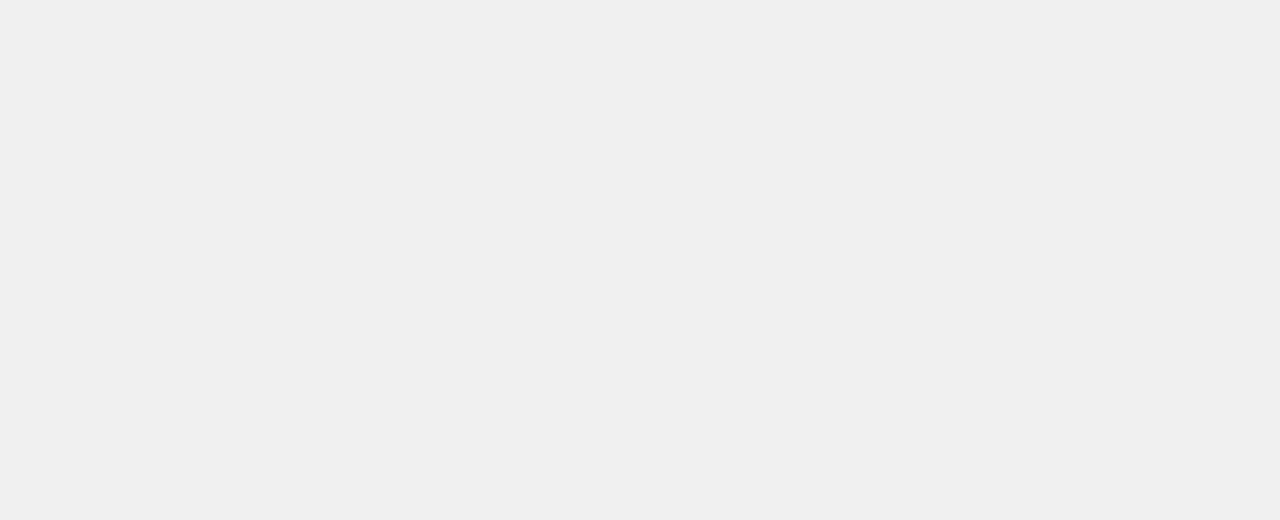
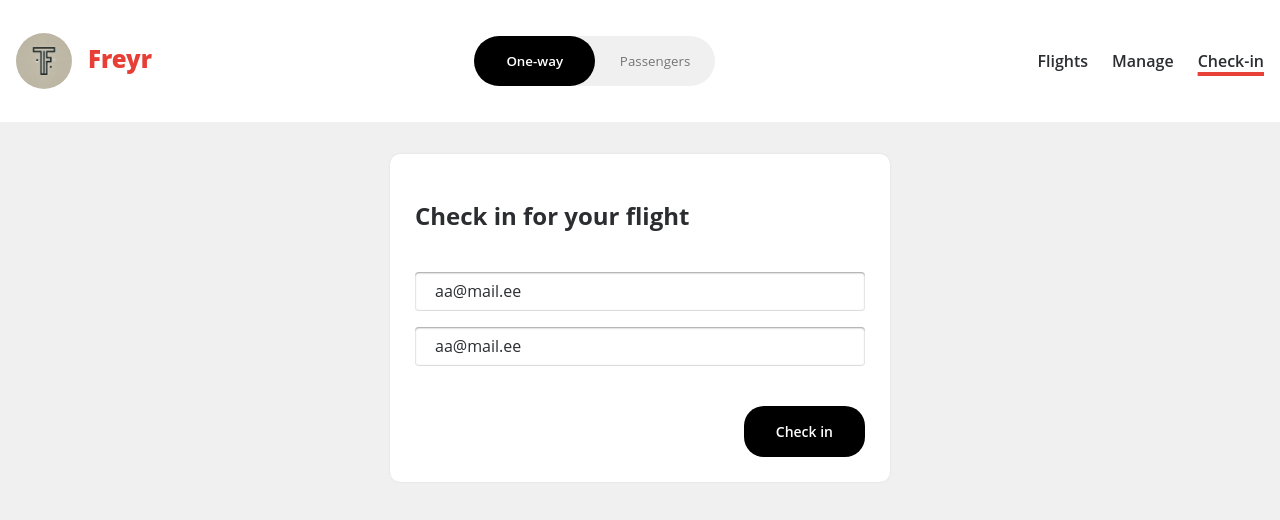
Before and after one commit to Mairo022/cosmos_odyssey, an Angular app: page /check-in in a window 1280 px wide. Before the commit this address led to /. Shown: the top 520 px of the page. Built offline with nearby package versions, Linux system fonts and the light colour scheme.

Commit message:
Create check-in view

```diff
--- a/src/app/app.routes.ts
+++ b/src/app/app.routes.ts
@@ -8,5 +8,9 @@ export const routes: Routes = [
   {
     path: 'booking',
     loadComponent: () => import('./features/booking/components/booking.component').then(m => m.BookingComponent)
+  },
+  {
+    path: 'check-in',
+    loadComponent: () => import('./features/check-in/components/check-in.component').then(m => m.CheckInComponent)
   }
 ];
--- a/src/app/components/navbar/navbar.component.html
+++ b/src/app/components/navbar/navbar.component.html
@@ -9,7 +9,7 @@
       <input type="number" class="options__passengers" placeholder="Passengers" value=""/>
     </div>
     <div class="pages">
-      <a class="pages__page" routerLink="/" routerLinkActive="activelink">Flights</a>
+      <a class="pages__page" routerLink="/"  routerLinkActive="activelink" [routerLinkActiveOptions]="{exact: true}">Flights</a>
       <a class="pages__page" routerLink="/manage" routerLinkActive="activelink">Manage</a>
       <a class="pages__page" routerLink="/check-in" routerLinkActive="activelink">Check-in</a>
     </div>
--- /dev/null
+++ b/src/app/features/check-in/components/check-in.component.html
@@ -0,0 +1,29 @@
+<app-navbar/>
+<section class="check_in">
+  <h2 class="title">Check in for your flight</h2>
+  <form [formGroup]="checkInForm" (ngSubmit)="onCheckInSubmit()">
+    <input class="input" type="text" formControlName="ticket" placeholder="Booking reference or ticket number">
+    @if (!isInputValid("ticket")) {
+      <span class="input_error">* {{getValidationMessage("ticket")}}</span>
+    }
+    <input class="input" type="text" formControlName="email" placeholder="E-mail">
+    @if (!isInputValid("email")) {
+      <span class="input_error">* {{getValidationMessage("email")}}</span>
+    }
+    <button class="submit"
+            type="submit"
+            [disabled]="!checkInForm.valid || FetchStatus.Loading === checkInFetch.status$.value"
+            [class.loading]="FetchStatus.Loading === checkInFetch.status$.value">
+      Check in
+    </button>
+
+    @if (FetchStatus.Error === checkInFetch.status$.value) {
+      <div class="error">* Booking failed ({{checkInFetch.error.getValue().error}})</div>
+    }
+  </form>
+  @if (FetchStatus.Loaded === checkInFetch.status$.value) {
+    <div class="checked_in">
+      <div class="message">Your check-in for Flight {{ticket?.value}} is successful! Safe travels!</div>
+    </div>
+  }
+</section>
--- /dev/null
+++ b/src/app/features/check-in/components/check-in.component.scss
@@ -0,0 +1,106 @@
+.check_in {
+  position: relative;
+  max-width: 500px;
+  width: calc(100% - 2rem);
+  margin: 2rem auto;
+  padding: 25px;
+  border-radius: 10px;
+  background-color: white;
+  box-shadow: hsl(0, 0%, 85%) 0 0 2px;
+}
+
+.title {
+  margin-bottom: 2.5rem;
+}
+
+.input {
+  width: 100%;
+  padding: .5rem 1.25rem;
+  font-size: 16px;
+  border: none;
+  border-radius: 4px;
+  border-bottom: 1px solid hsl(220, 10%, 87%);
+  box-shadow: inset 0 1px 2px hsla(0, 0%, 0%, 0.39), 0 -1px 1px #FFF, 0 1px 0 #FFF;
+
+  &::placeholder {
+    font-size: 14px;
+    color: hsl(0, 0%, 50%);
+  }
+
+  &:last-of-type {
+    margin-top: 1rem;
+  }
+}
+
+.input_error {
+  display: block;
+  color: red;
+  font-size: 14px;
+  margin-top: .5rem;
+}
+
+.submit {
+  position: relative;
+  display: block;
+  margin-top: 2.5rem;
+  margin-left: auto;
+  padding: 1rem 2rem;
+  width: fit-content;
+  font-size: 14px;
+  font-weight: 600;
+  border-radius: 20px;
+  text-decoration: none;
+  color: white;
+  background-color: black;
+  border: none;
+
+  &:hover {
+    background-color: hsl(0, 0%, 25%);
+    transition: background-color 200ms;
+  }
+
+  &.loading {
+    color: transparent;
+
+    &::before {
+      position: absolute;
+      top: 0;
+      left: 0;
+      height: 100%;
+      width: 100%;
+      content: "";
+      mask-image: url("/assets/ui/spinner.svg");
+      mask-size: 1.8rem;
+      mask-repeat: no-repeat;
+      mask-position: center;
+      background-color: hsl(3, 79%, 56%);
+    }
+  }
+}
+
+.error {
+  color: red;
+  text-align: center;
+  text-wrap: wrap;
+  margin-top: 1rem;
+}
+
+@media (max-width: 400px) {
+  .submit {
+    width: 100%;
+  }
+}
+
+.checked_in {
+  display: flex;
+  align-items: center;
+  justify-content: center;
+  position: absolute;
+  top: 0;
+  left: 0;
+  height: 100%;
+  width: 100%;
+  padding: 25px;
+  border-radius: 10px;
+  background-color: white;
+}
--- /dev/null
+++ b/src/app/features/check-in/components/check-in.component.ts
@@ -0,0 +1,79 @@
+import {Component, inject} from '@angular/core';
+import {ComponentsModule} from "../../../components/components.module";
+import {AbstractControl, FormBuilder, FormGroup, ReactiveFormsModule, Validators} from "@angular/forms";
+import {noWhitespaceValidator} from "../../../validators/no-whitespace-validator";
+import emailValidator from "../../../validators/email-validator";
+import {ticketValidator} from "../../../validators/ticket-validator";
+import getValidationError from "../../../utils/validation-messages";
+import capitalise from "../../../utils/capitalise";
+import {Fetch, FetchStatus} from "../../../utils/fetch";
+import {HttpResponse} from "@angular/common/http";
+import {CheckInService} from "../services/check-in.service";
+
+@Component({
+  selector: 'app-check-in',
+  standalone: true,
+  imports: [
+    ComponentsModule,
+    ReactiveFormsModule
+  ],
+  templateUrl: './check-in.component.html',
+  styleUrl: './check-in.component.scss'
+})
+export class CheckInComponent {
+  protected readonly FetchStatus = FetchStatus
+  private readonly _checkInService = inject(CheckInService)
+
+  checkInForm: FormGroup
+  checkInFetch = new Fetch<HttpResponse<any>>(undefined, 0)
+
+  get ticket(): AbstractControl | null {
+    return this.checkInForm.get('ticket')
+  }
+
+  get email(): AbstractControl | null {
+    return this.checkInForm.get('email')
+  }
+
+  constructor(private fb: FormBuilder) {
+    this.checkInForm = this.fb.group({
+      ticket: ["aa@mail.ee", Validators.required, [noWhitespaceValidator, ticketValidator]],
+      email: ["aa@mail.ee", Validators.required, [noWhitespaceValidator, emailValidator]],
+    }, { updateOn: 'blur' })
+  }
+
+  onCheckInSubmit() {
+    const {email, ticket} = this.checkInForm.value
+
+    this.checkInFetch.load(this._checkInService.checkIn(ticket, email))
+  }
+
+  isInputValid(property: string) {
+    if (property === "ticket") {
+      if (!this.ticket) return true
+      return !(this.ticket && this.ticket.dirty && this.ticket.errors)
+    }
+
+    if (property === "email") {
+      return !(this.email && this.email.dirty && this.email.errors)
+    }
+
+    return false
+  }
+
+  getValidationMessage(property: string): string {
+    let errorKey = ""
+
+    switch (property) {
+      case 'ticket':
+        property = "Ticket number"
+        errorKey = Object.keys(this.ticket?.errors || {})[0] ?? ""
+        break
+      case 'email':
+        errorKey = Object.keys(this.email?.errors || {})[0] ?? ""
+        break
+    }
+
+    return getValidationError(errorKey, capitalise(property))
+  }
+}
--- /dev/null
+++ b/src/app/features/check-in/services/check-in.service.ts
@@ -0,0 +1,17 @@
+import {HttpClient, HttpResponse} from '@angular/common/http';
+import { Injectable } from '@angular/core';
+import { Observable, map } from 'rxjs';
+
+@Injectable({
+  providedIn: 'root'
+})
+export class CheckInService {
+  private readonly apiURL = (id: string) => `http://localhost:4400/api/bookings/${id}/check-in`
+
+  constructor(private httpClient: HttpClient) {}
+
+  checkIn(bookingID: string, email: string): Observable<HttpResponse<void>> {
+    const url = this.apiURL(bookingID)
+    return this.httpClient.put<void>(url, { email }, { observe: 'response'})
+  }
+}
--- /dev/null
+++ b/src/app/validators/ticket-validator.ts
@@ -0,0 +1,9 @@
+import {AbstractControl} from "@angular/forms";
+import {of} from "rxjs";
+import { validate as uuidValidate } from 'uuid';
+
+export function ticketValidator(control: AbstractControl) {
+  const isValidUUID = uuidValidate(control.value)
+
+  return isValidUUID ? of(null) : of({'tickedId-valid': false})
+}
--- a/src/styles.scss
+++ b/src/styles.scss
@@ -40,6 +40,10 @@ input[type=checkbox] {
   margin: 0;
 }
 
+button[disabled] {
+  cursor: default;
+}
+
 ul {
   margin: 0;
   padding: 0;
```
